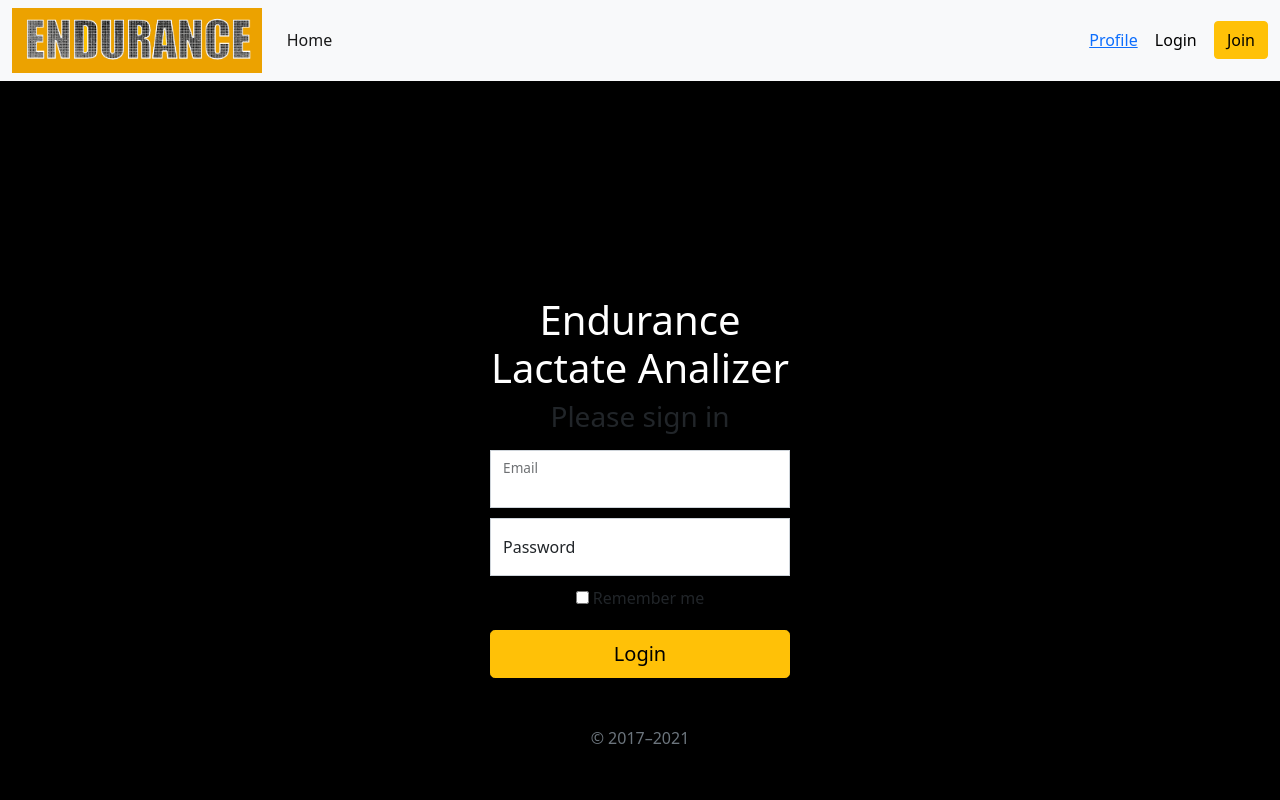
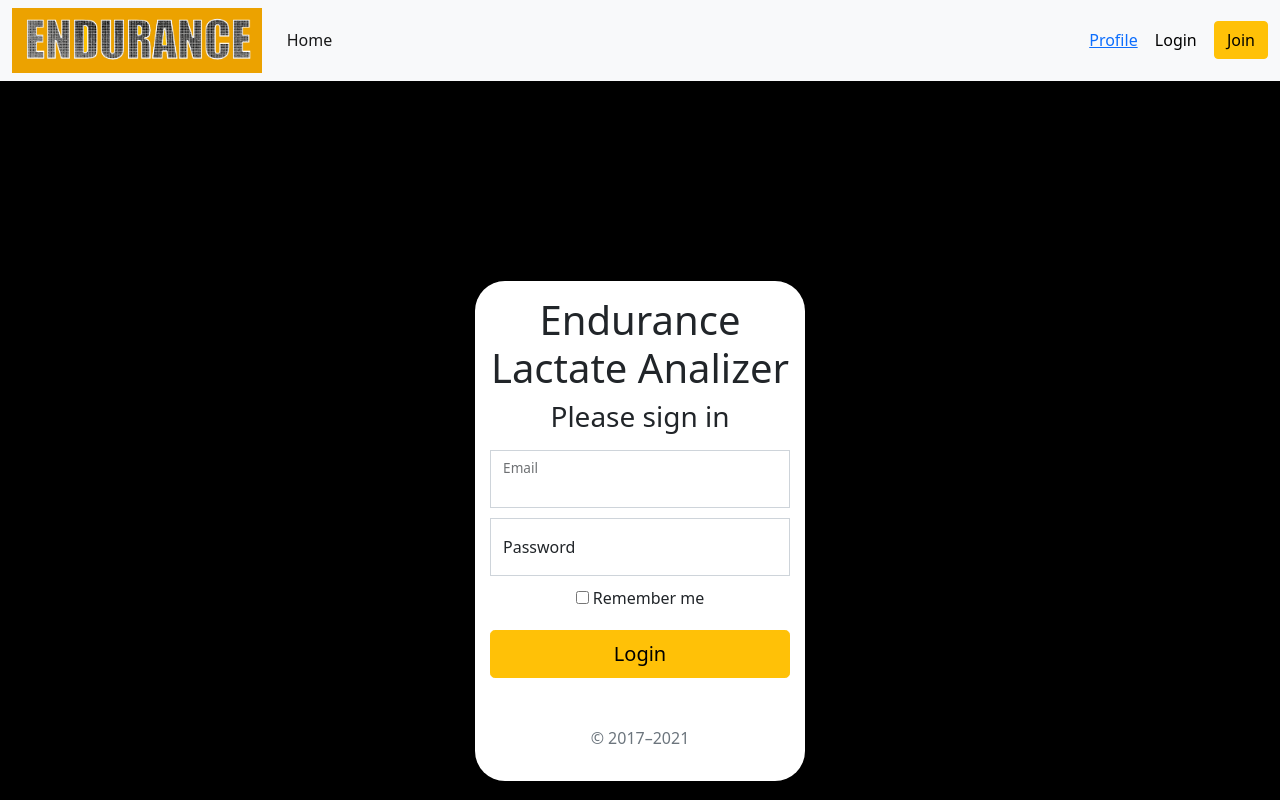
Before and after one commit to jonathonmcclen/endurance-lactate-analyzer-client, a React (Create React App) app: page /login in a window 1280 px wide. Shown: the top 800 px of the page. Built offline with nearby package versions, Linux system fonts and the light colour scheme.

Commit message:
styling up login

```diff
--- a/src/views/Login/Login.js
+++ b/src/views/Login/Login.js
@@ -1,12 +1,12 @@
 import "./styles.css";
-import React, {useState} from "react";
+import React, { useState } from "react";
 
 const Login = () => {
-  const [username, setUsername] = useState("")
-  const [password, setPassword] = useState("")
-  function handleSubmit(e){
-    e.preventDefault()
-    fetch('/api/v1/login', {
+  const [username, setUsername] = useState("");
+  const [password, setPassword] = useState("");
+  function handleSubmit(e) {
+    e.preventDefault();
+    fetch("/api/v1/login", {
       method: "POST",
       headers: {
         "Content-Type": "application/json",
@@ -23,9 +23,9 @@ const Login = () => {
   return (
     <>
       <div id="formContainer" className="text-center">
-        <main className="form-signin">
+        <main className="form-signin form-box">
           <form onSubmit={handleSubmit}>
-            <h1 style={{ color: "#fff" }}>Endurance Lactate Analizer</h1>
+            <h1>Endurance Lactate Analizer</h1>
             <h1 className="h3 mb-3 fw-normal">Please sign in</h1>
 
             <div className="form-floating">
@@ -34,7 +34,7 @@ const Login = () => {
                 type="text"
                 className="form-control"
                 value={username}
-                onChange={(e)=> setUsername(e.target.value)}
+                onChange={(e) => setUsername(e.target.value)}
               />
               <label for="floatingInput">Email</label>
             </div>
@@ -46,7 +46,7 @@ const Login = () => {
                   id="floatingPassword"
                   placeholder="Password"
                   value={password}
-                  onChange={(e)=> setPassword(e.target.value)}
+                  onChange={(e) => setPassword(e.target.value)}
                 />
                 <label for="floatingPassword">Password</label>
               </div>
--- a/src/views/Login/styles.css
+++ b/src/views/Login/styles.css
@@ -30,6 +30,12 @@
   color: #000;
 }
 
+.form-box{
+  border-radius: 30px;
+  background-color: #fff;
+  width: 500px;
+}
+
 .form-signin input {
   margin-bottom: 10px;
   border-top-left-radius: 0;
--- a/src/views/Registration/Registration.js
+++ b/src/views/Registration/Registration.js
@@ -5,6 +5,7 @@ import {
   faInfoCircle,
 } from "@fortawesome/free-solid-svg-icons";
 import { FontAwesomeIcon } from "@fortawesome/react-fontawesome";
+import "./styles.css";
 
 const USER_REGEX = /^[a-zA-Z][a-zA-Z0-9-_]{3,23}$/;
 const PWD_REGEX = /^(?=.*[a-z])(?=.*[A-Z])(?=.*[0-9])(?=.*[!@#$%]).{8,24}$/;
@@ -61,7 +62,7 @@ const Registration = () => {
       return;
     }
     console.log(user, pwd);
-    fetch('/api/v1/signup', {
+    fetch("/api/v1/signup", {
       method: "POST",
       headers: {
         "Content-Type": "application/json",
@@ -72,7 +73,7 @@ const Registration = () => {
       }),
     }).then((r) => {
       if (r.ok) {
-        r.json().then((user) => console.log(user))
+        r.json().then((user) => console.log(user));
       } else {
         r.json().then((err) => console.log(err.errors));
       }
--- a/src/views/Registration/styles.css
+++ b/src/views/Registration/styles.css
@@ -30,6 +30,12 @@
   color: #000;
 }
 
+.form-box{
+  border-radius: 30px;
+  background-color: #fff;
+  width: 500px;
+}
+
 .form-signin input {
   margin-bottom: 10px;
   border-top-left-radius: 0;
```
